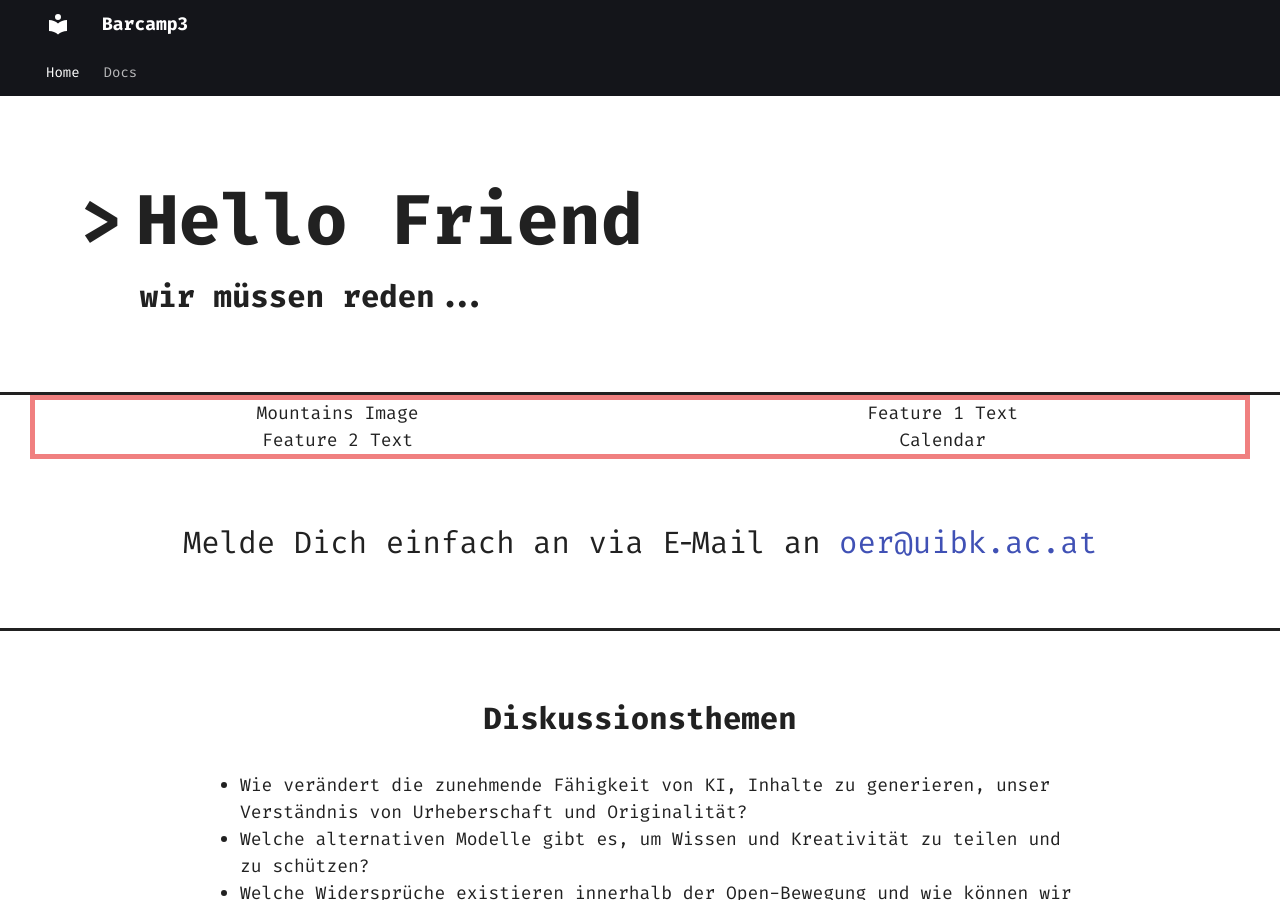
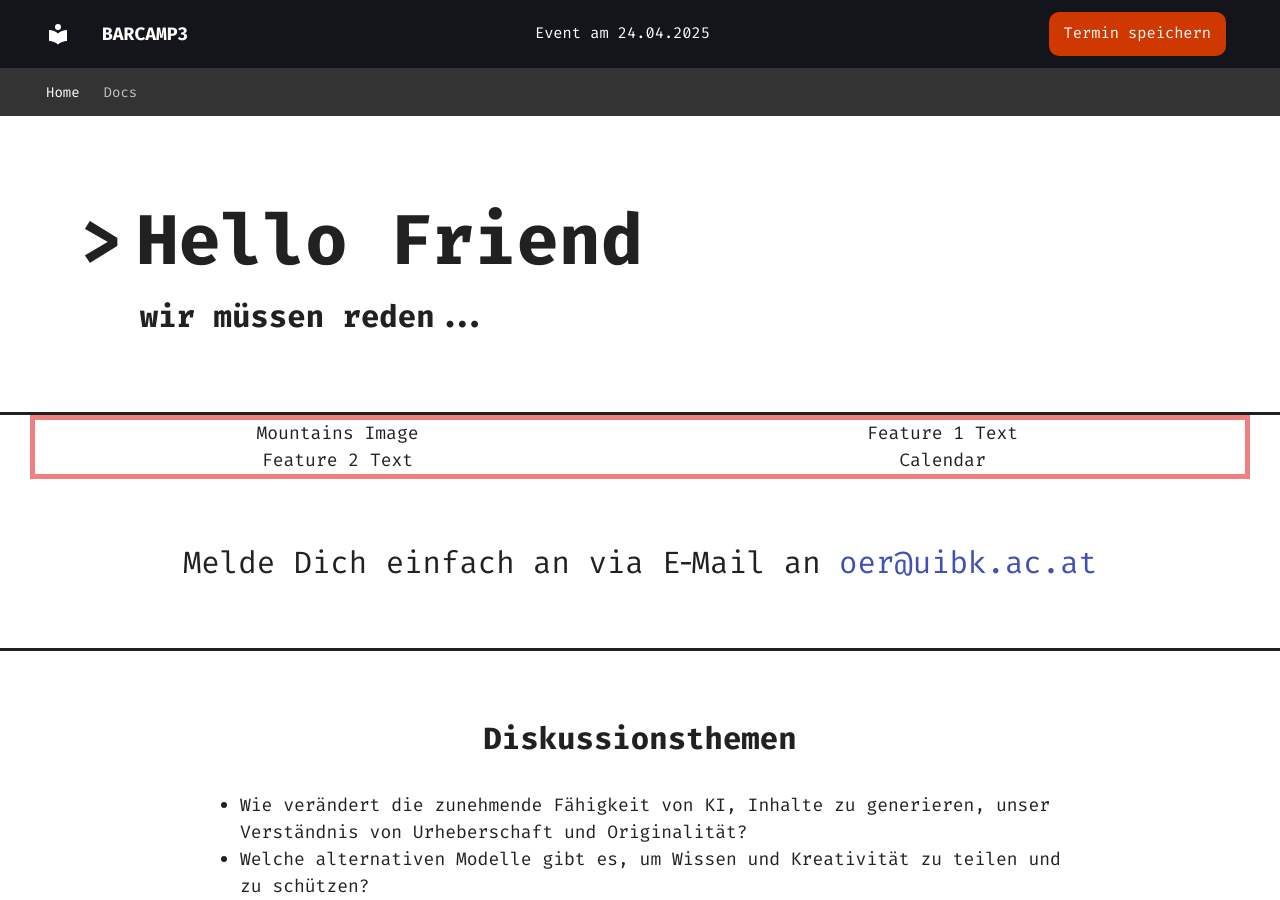
Before and after one commit to oerBASE/Barcamp3, an MkDocs documentation site: the page built from docs/index.md, in a window 1280 px wide and 900 px high. Built offline with MkDocs 1.6.1 and Material for MkDocs 9.7.7, drawn with Linux system fonts in a browser that asks for light colours; plug-ins that fetch from the network failed and are left out.

Commit message:
Style header nav
based off Figma prototype - some smaller customizations were needed to get there

```diff
--- a/docs/assets/css/landing-page-sections.css
+++ b/docs/assets/css/landing-page-sections.css
@@ -1,3 +1,35 @@
+.md-nav__title, .md-ellipsis {
+  text-transform: uppercase;
+}
+
+nav.md-header__inner {
+  font-size: var(--normal-hybrid-small-font-size);
+  padding: 0.5rem 0.2rem;
+}
+
+nav .header-save-date {
+  margin-right: 1rem;
+
+  padding: 0.5rem 0.75rem;
+  text-align: center;
+  background-color: #D03801;
+  border-radius: 0.5rem;
+}
+nav .header-save-date:hover {
+  background-color: #b92100;
+}
+
+nav .header-save-date:focus {
+  outline: none;
+  box-shadow: 0 0 0 3px rgba(66, 153, 225, 0.5);
+}
+
+@media screen and (min-width: 76.25em) {
+  nav.md-tabs[aria-label="Tabs"] {
+    background: #333333;
+  }
+}
+
 section#hero {
   display: flex;
   flex-direction: column;
--- a/docs/assets/css/tweaks.css
+++ b/docs/assets/css/tweaks.css
@@ -17,3 +17,21 @@
 .md-footer-meta__inner {
   padding: 0.5rem;
 }
+
+/* display tweaks for customized header */
+
+/* wrap the menu, logo and name into a div, which needs a display flex too */
+nav div:first-child {
+  display: flex;
+}
+
+/* now we can space the three lements nicely */
+.md-header__inner {
+  justify-content: space-between;
+}
+
+/* the header would be hidden due to our hacks, this brings it back to sight */
+/* .title is a custom class since it would otherwise mess up the docs pages */
+.md-header__topic.title {
+  position: relative;
+}
--- /dev/null
+++ b/overrides/partials/header.html
@@ -0,0 +1,129 @@
+<!--
+  Copyright (c) 2016-2024 Martin Donath <martin.donath@squidfunk.com>
+
+  Permission is hereby granted, free of charge, to any person obtaining a copy
+  of this software and associated documentation files (the "Software"), to
+  deal in the Software without restriction, including without limitation the
+  rights to use, copy, modify, merge, publish, distribute, sublicense, and/or
+  sell copies of the Software, and to permit persons to whom the Software is
+  furnished to do so, subject to the following conditions:
+
+  The above copyright notice and this permission notice shall be included in
+  all copies or substantial portions of the Software.
+
+  THE SOFTWARE IS PROVIDED "AS IS", WITHOUT WARRANTY OF ANY KIND, EXPRESS OR
+  IMPLIED, INCLUDING BUT NOT LIMITED TO THE WARRANTIES OF MERCHANTABILITY,
+  FITNESS FOR A PARTICULAR PURPOSE AND NON-INFRINGEMENT. IN NO EVENT SHALL THE
+  AUTHORS OR COPYRIGHT HOLDERS BE LIABLE FOR ANY CLAIM, DAMAGES OR OTHER
+  LIABILITY, WHETHER IN AN ACTION OF CONTRACT, TORT OR OTHERWISE, ARISING
+  FROM, OUT OF OR IN CONNECTION WITH THE SOFTWARE OR THE USE OR OTHER DEALINGS
+  IN THE SOFTWARE.
+-->
+
+<!-- Determine classes -->
+{% set class = "md-header" %}
+{% if "navigation.tabs.sticky" in features %}
+  {% set class = class ~ " md-header--shadow md-header--lifted" %}
+{% elif "navigation.tabs" not in features %}
+  {% set class = class ~ " md-header--shadow" %}
+{% endif %}
+
+<!-- Header -->
+<header class="{{ class }}" data-md-component="header">
+  <nav
+    class="md-header__inner md-grid"
+    aria-label="{{ lang.t('header') }}"
+  >
+    <div>
+      <!-- Link to home -->
+      <a
+      href="{{ config.extra.homepage | d(nav.homepage.url, true) | url }}"
+      title="{{ config.site_name | e }}"
+      class="md-header__button md-logo"
+      aria-label="{{ config.site_name }}"
+      data-md-component="logo"
+      >
+        {% include "partials/logo.html" %}
+      </a>
+
+      <!-- Button to open drawer -->
+      <label class="md-header__button md-icon" for="__drawer">
+        {% set icon = config.theme.icon.menu or "material/menu" %}
+        {% include ".icons/" ~ icon ~ ".svg" %}
+      </label>
+
+      <!-- Header title -->
+      <div class="md-header__title" data-md-component="header-title">
+        <div class="md-header__ellipsis">
+          <div class="md-header__topic title">
+            <span class="md-ellipsis">
+              {{ config.site_name }}
+            </span>
+          </div>
+          <div class="md-header__topic" data-md-component="header-topic">
+            <span class="md-ellipsis">
+              {% if page.meta and page.meta.title %}
+              {{ page.meta.title }}
+              {% else %}
+              {{ page.title }}
+              {% endif %}
+            </span>
+          </div>
+        </div>
+      </div>
+    </div>
+
+    <div class="header-info">
+      Event am 24.04.2025
+    </div>
+
+    <div class="header-save-date">
+      Termin speichern
+    </div>
+
+    <!-- Color palette toggle -->
+    {% if config.theme.palette %}
+      {% if not config.theme.palette is mapping %}
+        {% include "partials/palette.html" %}
+      {% endif %}
+    {% endif %}
+
+    <!-- User preference: color palette -->
+    {% if not config.theme.palette is mapping %}
+      {% include "partials/javascripts/palette.html" %}
+    {% endif %}
+
+    <!-- Site language selector -->
+    {% if config.extra.alternate %}
+      {% include "partials/alternate.html" %}
+    {% endif %}
+
+    <!-- Button to open search modal -->
+
+
+
+    {% if "material/search" in config.plugins %}
+      <label class="md-header__button md-icon" for="__search">
+        {% set icon = config.theme.icon.search or "material/magnify" %}
+        {% include ".icons/" ~ icon ~ ".svg" %}
+      </label>
+
+      <!-- Search interface -->
+      {% include "partials/search.html" %}
+    {% endif %}
+
+    <!-- Repository information -->
+    {% if config.repo_url %}
+      <div class="md-header__source">
+        {% include "partials/source.html" %}
+      </div>
+    {% endif %}
+  </nav>
+
+  <!-- Navigation tabs (sticky) -->
+  {% if "navigation.tabs.sticky" in features %}
+    {% if "navigation.tabs" in features %}
+      {% include "partials/tabs.html" %}
+    {% endif %}
+  {% endif %}
+</header>
```
